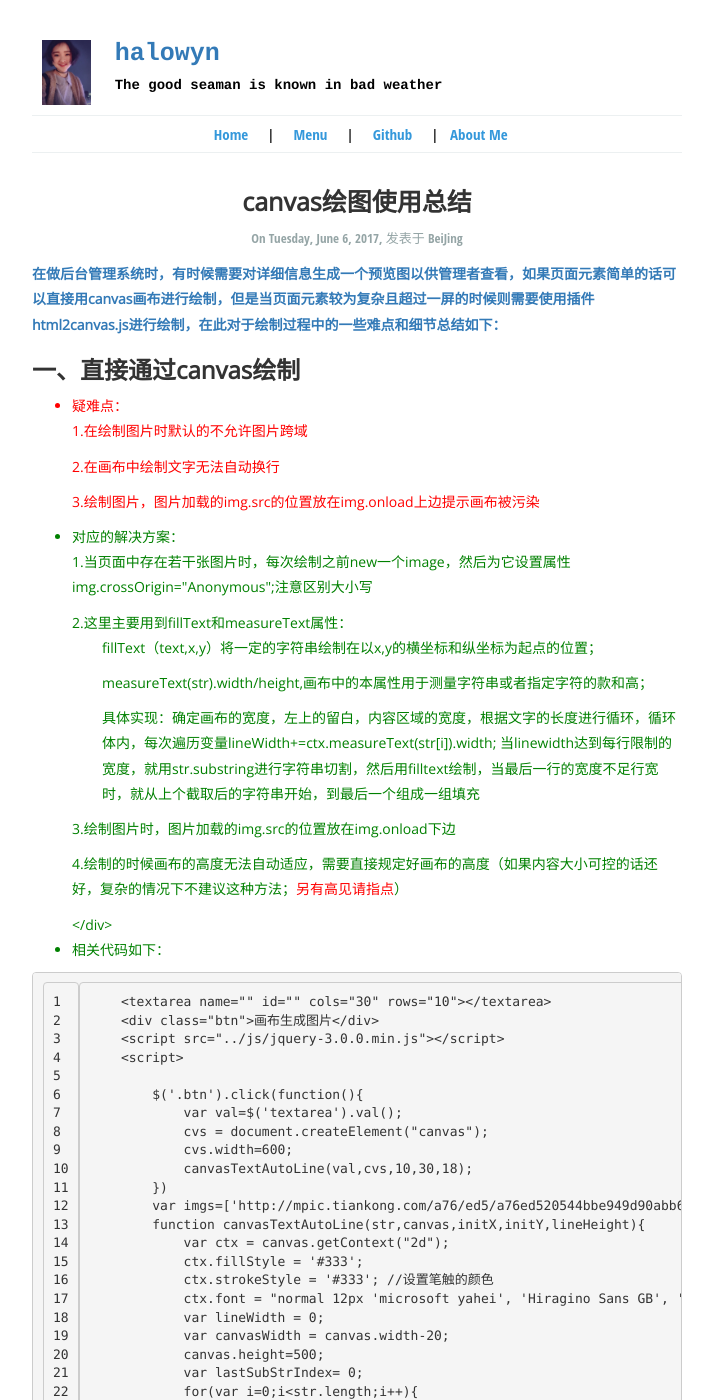
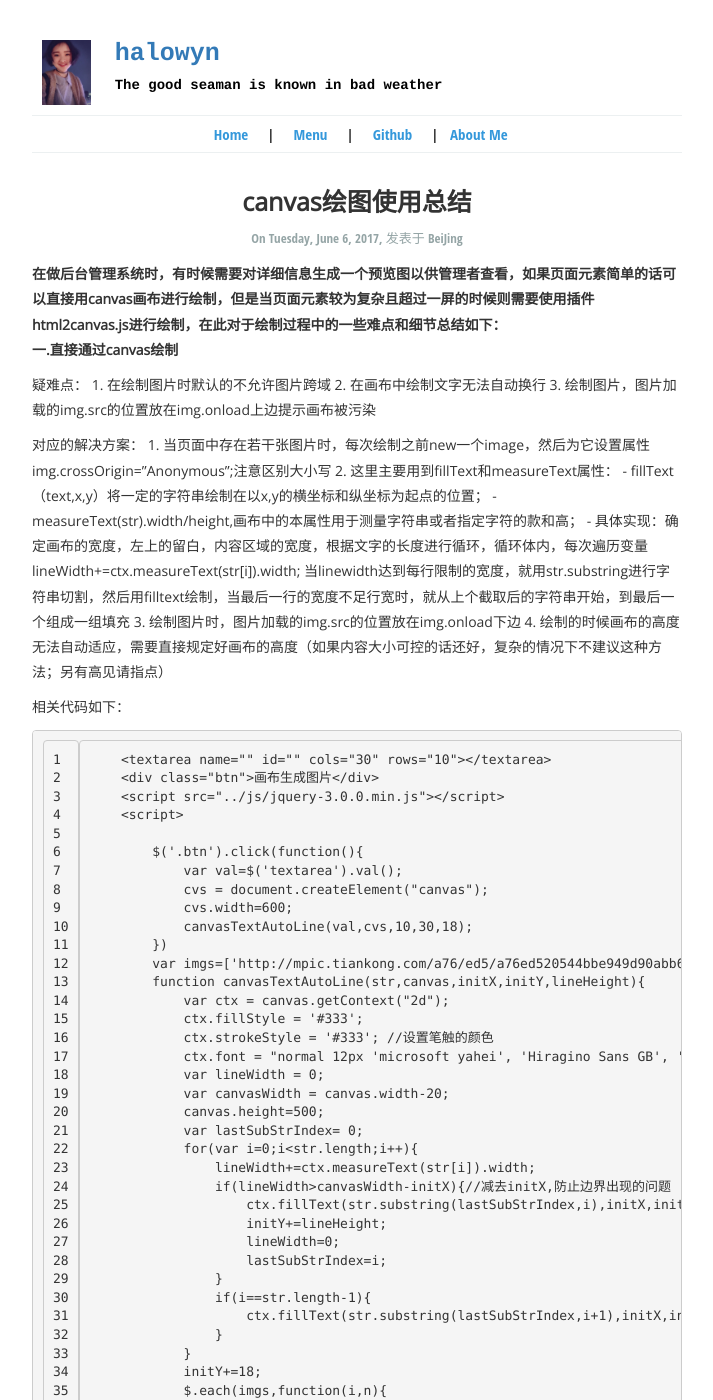
Before and after one commit to halowyn/halowyn.github.io, a Jekyll site: the page built from _posts/2017-06-06-Getting-Started.md, in a window 1280 px wide and 1400 px high. Shown: the whole window, without its empty margins (283-996 px from the left). Built offline with Jekyll 4.4.1, drawn with Linux system fonts in a browser that asks for light colours; some of the changed text lies outside the part shown.

Commit message:
修改样式

````diff
--- a/_posts/2017-06-06-Getting-Started.md
+++ b/_posts/2017-06-06-Getting-Started.md
@@ -6,28 +6,25 @@ location: BeiJing
 pulished: true
 excerpt_separator: "```"
 ---
-<div style="word-spacing: 10px;color: #337ab7;font-weight: bold">在做后台管理系统时，有时候需要对详细信息生成一个预览图以供管理者查看，如果页面元素简单的话可以直接用canvas画布进行绘制，但是当页面元素较为复杂且超过一屏的时候则需要使用插件html2canvas.js进行绘制，在此对于绘制过程中的一些难点和细节总结如下：</div>
-<h3>一、直接通过canvas绘制</h3>
-<ul>
-    <li style="color:red">疑难点：
-        <p>1.在绘制图片时默认的不允许图片跨域</p>
-        <p>2.在画布中绘制文字无法自动换行</p>
-        <p>3.绘制图片，图片加载的img.src的位置放在img.onload上边提示画布被污染</p>
-    </li>
-    <li style="color:green">对应的解决方案：
-        <p>1.当页面中存在若干张图片时，每次绘制之前new一个image，然后为它设置属性img.crossOrigin="Anonymous";注意区别大小写</p>
-        <div>2.这里主要用到fillText和measureText属性：
-            <p style="padding-left:30px">fillText（text,x,y）将一定的字符串绘制在以x,y的横坐标和纵坐标为起点的位置；</p>
-            <p style="padding-left:30px">measureText(str).width/height,画布中的本属性用于测量字符串或者指定字符的款和高；</p>
-            <p style="padding-left:30px">具体实现：确定画布的宽度，左上的留白，内容区域的宽度，根据文字的长度进行循环，循环体内，每次遍历变量lineWidth+=ctx.measureText(str[i]).width; 当linewidth达到每行限制的宽度，就用str.substring进行字符串切割，然后用filltext绘制，当最后一行的宽度不足行宽时，就从上个截取后的字符串开始，到最后一个组成一组填充</p>
-        </div>
-        <p>3.绘制图片时，图片加载的img.src的位置放在img.onload下边</p>
-        <p>4.绘制的时候画布的高度无法自动适应，需要直接规定好画布的高度（如果内容大小可控的话还好，复杂的情况下不建议这种方法；<span style="color: red">另有高见请指点</span>）</p>
-        </div>
-    </li>
-    <li style="color:green">相关代码如下：</li>
-</ul>
+<div style="word-spacing: 10px;font-weight: bold">在做后台管理系统时，有时候需要对详细信息生成一个预览图以供管理者查看，如果页面元素简单的话可以直接用canvas画布进行绘制，但是当页面元素较为复杂且超过一屏的时候则需要使用插件html2canvas.js进行绘制，在此对于绘制过程中的一些难点和细节总结如下：</div>
 
+**一.直接通过canvas绘制**
+
+疑难点：
+           1.  在绘制图片时默认的不允许图片跨域
+           2.  在画布中绘制文字无法自动换行
+           3.  绘制图片，图片加载的img.src的位置放在img.onload上边提示画布被污染
+
+对应的解决方案：
+          1. 当页面中存在若干张图片时，每次绘制之前new一个image，然后为它设置属性img.crossOrigin="Anonymous";注意区别大小写
+          2. 这里主要用到fillText和measureText属性：
+            -  fillText（text,x,y）将一定的字符串绘制在以x,y的横坐标和纵坐标为起点的位置；
+            - measureText(str).width/height,画布中的本属性用于测量字符串或者指定字符的款和高；
+            - 具体实现：确定画布的宽度，左上的留白，内容区域的宽度，根据文字的长度进行循环，循环体内，每次遍历变量lineWidth+=ctx.measureText(str[i]).width; 当linewidth达到每行限制的宽度，就用str.substring进行字符串切割，然后用filltext绘制，当最后一行的宽度不足行宽时，就从上个截取后的字符串开始，到最后一个组成一组填充
+        3. 绘制图片时，图片加载的img.src的位置放在img.onload下边
+        4. 绘制的时候画布的高度无法自动适应，需要直接规定好画布的高度（如果内容大小可控的话还好，复杂的情况下不建议这种方法；另有高见请指点）
+
+相关代码如下：
 ```
     <textarea name="" id="" cols="30" rows="10"></textarea>
     <div class="btn">画布生成图片</div>
@@ -82,19 +79,16 @@
         }
     </script>
 ```
- <h3>二、通过html2canvas.js绘制</h3>
- <ul>
-    <li style="color:red">疑难点：
-        <p>1.html2canvas.js同样需要解决图片跨域的问题</p>
-        <p>2.修改了js之后按照文档上的调用方法仍然无法调用成功</p>
-    </li>
-    <li style="color:green">对应的解决方案：
-        <p>1.修改js中的代码，找到ImageContainer函数进行修改</p>
-        <p>2.调用时将useCORS设置为true，如果设置allowTaint时，只能为false</p>
-    </li>
-</ul>
+**二、通过html2canvas.js绘制**
+疑难点：
+        1. html2canvas.js同样需要解决图片跨域的问题
+        2. 修改了js之后按照文档上的调用方法仍然无法调用成功
 
-js中的代码段修改如下：
+对应的解决方案：
+       1. 修改js中的代码，找到ImageContainer函数进行修改
+       2. 调用时将useCORS设置为true，如果设置allowTaint时，只能为false
+
+js中的代码修改如下：
 ```
 function ImageContainer(src, cors) {
         this.src = src;
@@ -133,17 +127,14 @@ $('.btn').click(function(){
     });
 })
 ```
-<h3>三、通过html2canvas.js截取整个标签，不限于1屏</h3>
- <ul>
-    <li style="color:red">疑难点：
-        <p>1.html2canvas.js同样需要获取到标签的宽和高</p>
-        <p>2.同样的调用方法无法成功</p>
-    </li>
-    <li style="color:green">对应的解决方案：
-        <p>1.修改js中的代码，找到ImageContainer函数进行修改</p>
-        <p>2.修改调用方式</p>
-    </li>
-</ul>
+**三、通过html2canvas.js截取整个标签，不限于1屏**
+疑难点：
+1.html2canvas.js同样需要获取到标签的宽和高
+2.同样的调用方法无法成功
+
+对应的解决方案：
+1.修改js中的代码，找到ImageContainer函数进行修改
+2.修改调用方式
 
 js中的代码段修改如下：
 
````
Also changed, not shown: _posts/2017-05-03-Getting-Started.md (+1 -1 lines), _posts/2017-12-15-Getting-Started.md (+13 -12 lines), _posts/2018-04-17-Getting-Started .md (+54 -55 lines), _posts/2018-04-23-Getting-Started.md (+26 -22 lines), _posts/2018-04-28-Getting-Started.md (+9 -9 lines).
